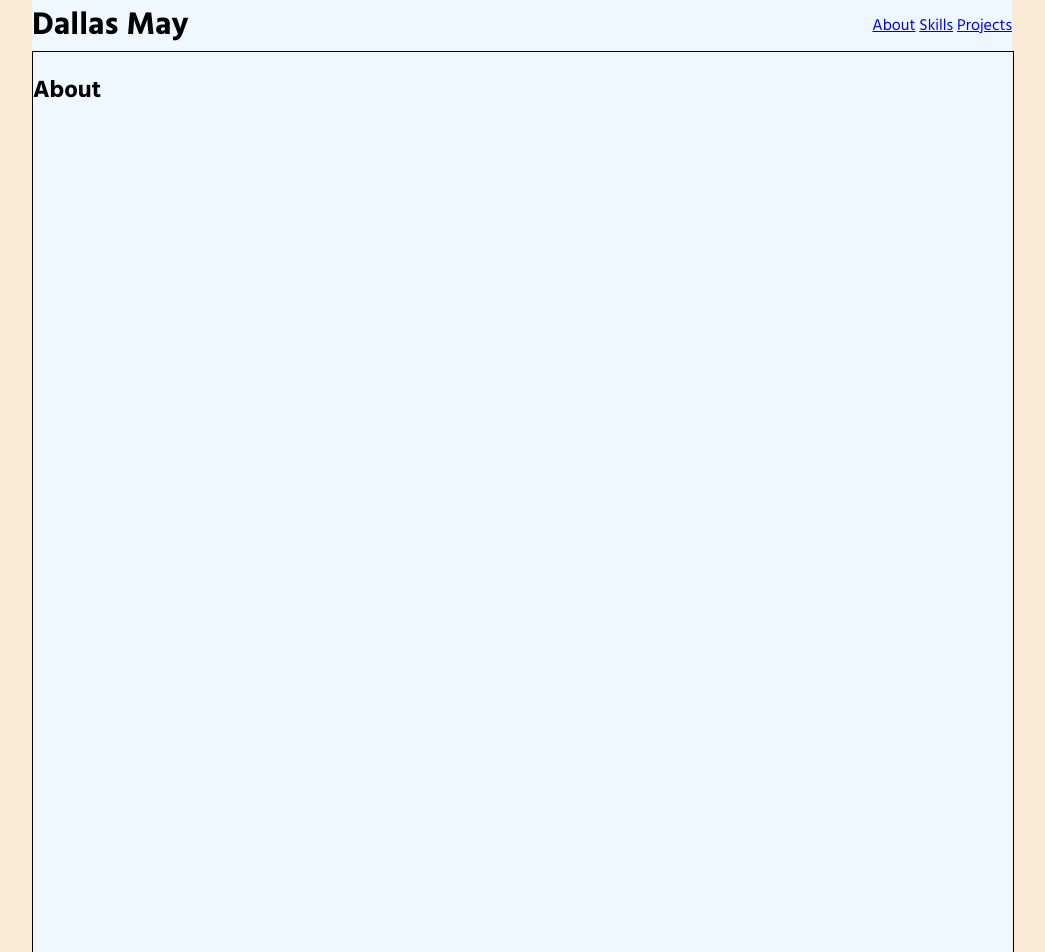
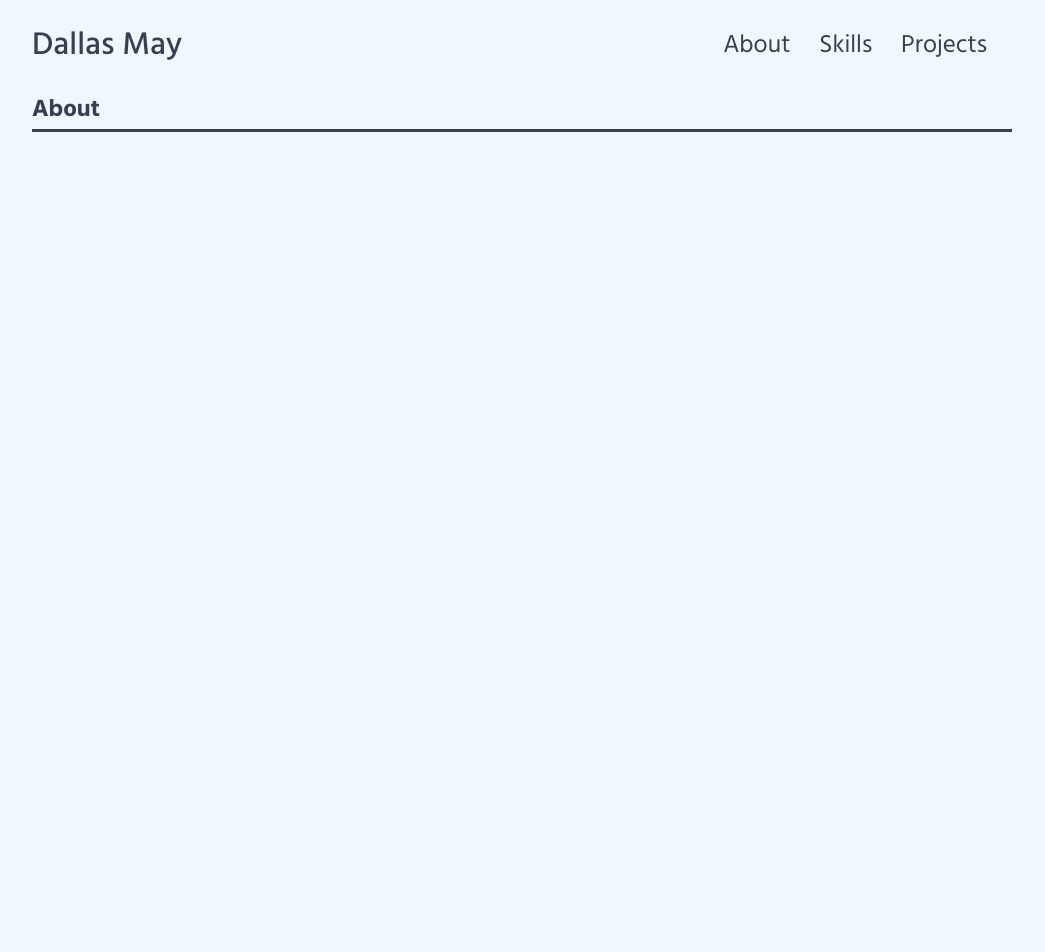
Before and after one commit to dallasmay/dallasmay.github.io, a plain HTML site: page index.html in a window 1280 px wide. Shown: the top 952 px of the page, without its empty margins (118-1163 px from the left). Drawn offline with Linux system fonts and the light colour scheme.

Commit message:
changed background colors, added styling to nav links

```diff
--- a/index.html
+++ b/index.html
@@ -15,9 +15,9 @@
         <header id="header">
             <h1>Dallas May</h1>
             <nav>
-                <a href="#about">About</a>
-                <a href="#skills">Skills</a>
-                <a href="#projects">Projects</a>
+                <a href="#about" class="nav-link">About</a>
+                <a href="#skills" class="nav-link">Skills</a>
+                <a href="#projects" class="nav-link">Projects</a>
             </nav>
         </header>
         <main>
@@ -29,6 +29,7 @@
             </section>
             <section id="projects">
                 <h2>Projects</h2>
+                <iframe width="550" height="320" src="https://www.youtube.com/embed/oRI1Dw6H590"></iframe>
             </section>
         </main>
     </div>
--- a/styles.css
+++ b/styles.css
@@ -1,17 +1,50 @@
 body {
     margin: 0px;
-    background-color: antiquewhite;
+    background-color: aliceblue;
+    color: #373F51;
     font-family: 'Hind', sans-serif;
 }
 section {
     width: 100%;
     height: 100vh;
     height: 900px;
-    border: 1px solid;
+    /* border: 3px solid; */
+    box-sizing: border-box;
 }
 h1 {
     margin: 0px;
+    font-weight: 500;
 }
+h2 {
+    font-weight: 700;
+    border-bottom: 3px solid;
+    box-sizing: border-box;
+    width: 100%;
+}
+.nav-link {
+    position: relative;
+    display: inline-block;
+    margin: 0px 25px 0px 0px;
+    font-size: 25px;
+    text-decoration: none;
+    color: inherit;
+}
+.nav-link:after {
+    content: '';
+    position: absolute;
+    width: 100%;
+    transform: scaleX(0);
+    height: 2px;
+    bottom: 0;
+    left: 0;
+    background-color: #373F51;
+    transform-origin: bottom right;
+    transition: transform 0.25s ease-out;
+  }
+  .nav-link:hover:after {
+    transform: scaleX(1);
+    transform-origin: bottom left;
+  }
 #wrapper {
     margin: 0px 150px;
     background-color: aliceblue;
@@ -21,4 +54,5 @@ h1 {
     display: flex;
     justify-content: space-between;
     align-items: center;
+    padding-top: 20px;
 }
```
